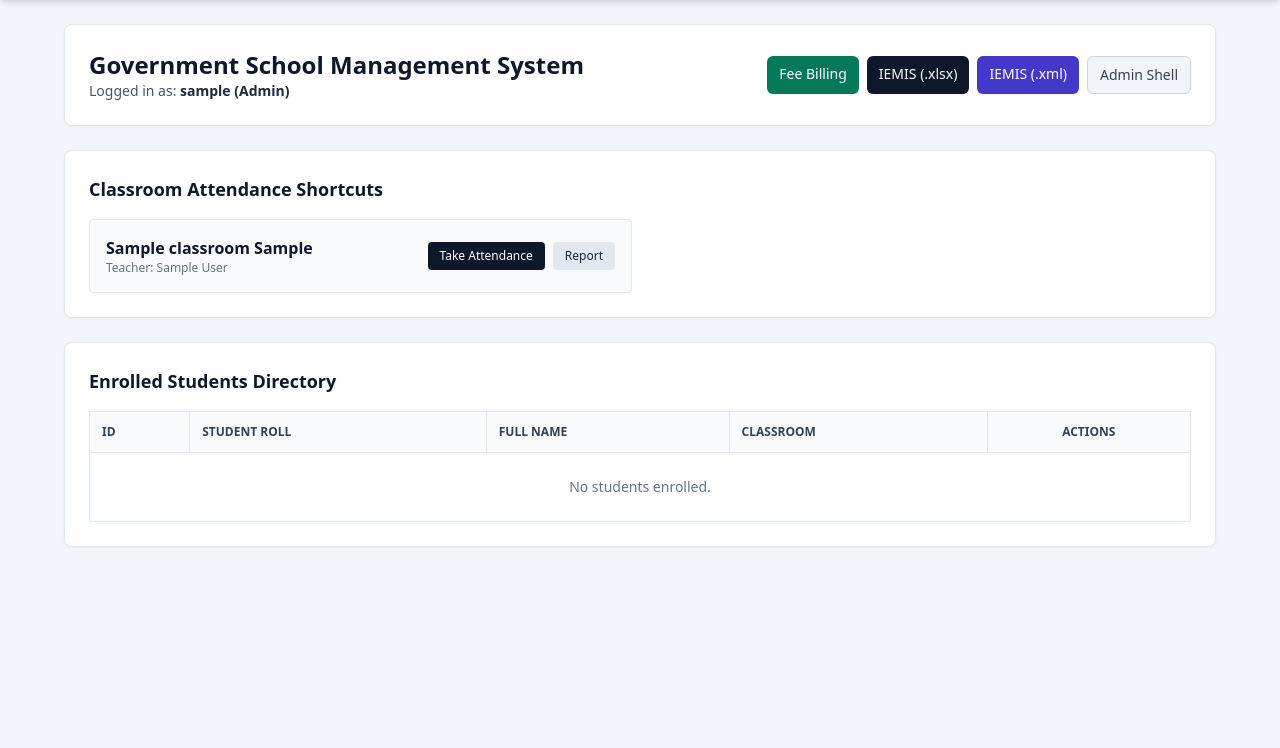
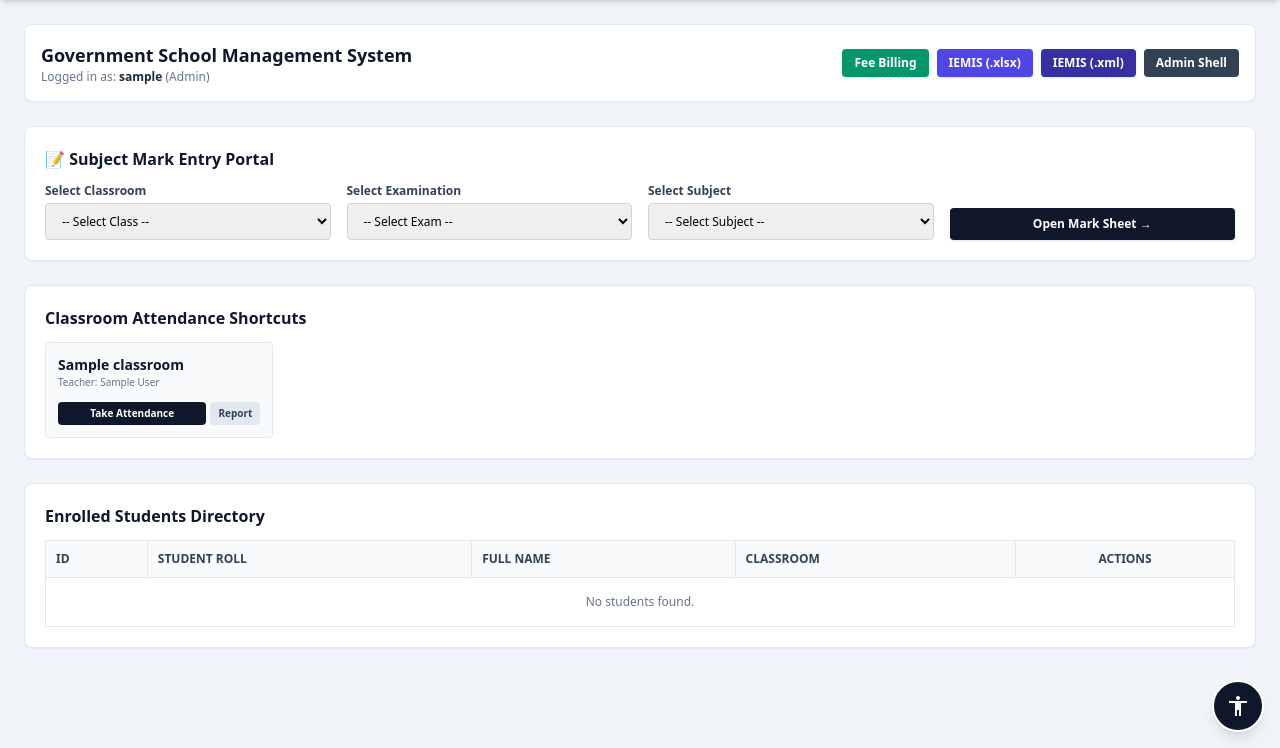
Before and after one commit to akarshanpoudel/gov-school-management-nepal, a Django app: page / in a window 1280 px wide. Shown: the part 52-800 px from the top of the page. Run offline with Django 5.2, Linux system fonts and the light colour scheme; a user stored in the database is signed in; tables that the repository leaves empty hold one stand-in row (values such as "Sample post"); some libraries are stand-ins or nearby versions.

Commit message:
feat(dashboard): enhance dashboard layout and add mark entry portal with accessibility features

```diff
--- a/apps/core/views.py
+++ b/apps/core/views.py
@@ -1,17 +1,19 @@
 from django.shortcuts import render
 from django.contrib.auth.decorators import login_required
+from apps.academics.models import ClassRoom, Exam, Subject
 from apps.users.models import User
-from apps.academics.models import Exam, ClassRoom
 
 @login_required
 def dashboard_view(request):
-    students = User.objects.filter(role=User.Role.STUDENT)
-    latest_exam = Exam.objects.last()
-    classrooms = ClassRoom.objects.all()
+    classrooms = ClassRoom.objects.all().order_by('name')
+    exams = Exam.objects.all().order_by('-date_held')  # Fixed field name here
+    subjects = Subject.objects.all().order_by('code')
+    students = User.objects.filter(role=User.Role.STUDENT).order_by('username')
 
     context = {
+        'classrooms': classrooms,
+        'exams': exams,
+        'subjects': subjects,
         'students': students,
-        'latest_exam': latest_exam,
-        'classrooms': classrooms,
     }
     return render(request, 'core/dashboard.html', context)
--- a/templates/base.html
+++ b/templates/base.html
@@ -22,6 +22,56 @@
                 <a href="{% url 'fees:dashboard' %}" class="text-slate-300 hover:text-white transition font-medium">Fee Engine</a>
                 <a href="{% url 'academics:export_iemis' %}" class="text-slate-300 hover:text-white transition font-medium">IEMIS</a>
             </div>
+            <!-- Floating Accessibility Widget -->
+<div class="fixed bottom-4 right-4 z-50">
+    <!-- Toggle Button with Accessibility Icon -->
+    <button id="a11y-toggle-btn"
+            onclick="toggleA11yMenu()"
+            aria-label="Open Accessibility Options"
+            class="bg-slate-900 text-white p-3 rounded-full shadow-lg hover:bg-slate-800 transition border-2 border-white focus:ring-4 focus:ring-slate-400">
+        <svg class="w-6 h-6 fill-current" viewBox="0 0 24 24">
+            <path d="M12 2c1.1 0 2 .9 2 2s-.9 2-2 2-2-.9-2-2 .9-2 2-2zm9 7h-6v13h-2v-6h-2v6H9V9H3V7h18v2z"/>
+        </svg>
+    </button>
+
+    <!-- Options Menu -->
+    <div id="a11y-menu" class="hidden absolute bottom-14 right-0 bg-white border border-slate-300 rounded-lg shadow-xl p-4 w-56 text-xs text-slate-800 space-y-3">
+        <h3 class="font-bold border-b pb-1 text-slate-900">Accessibility Preferences</h3>
+
+        <button onclick="toggleHighContrast()" class="w-full text-left bg-slate-100 hover:bg-slate-200 p-2 rounded font-medium">
+            🌓 Toggle High Contrast
+        </button>
+
+        <div class="space-y-1">
+            <span class="font-medium text-[11px] text-slate-600">Text Size:</span>
+            <div class="flex gap-2">
+                <button onclick="changeFontSize(1)" class="flex-1 bg-slate-100 hover:bg-slate-200 py-1 rounded font-bold">A+</button>
+                <button onclick="changeFontSize(-1)" class="flex-1 bg-slate-100 hover:bg-slate-200 py-1 rounded font-bold">A-</button>
+                <button onclick="resetFontSize()" class="flex-1 bg-slate-100 hover:bg-slate-200 py-1 rounded">Reset</button>
+            </div>
+        </div>
+    </div>
+</div>
+
+<script>
+function toggleA11yMenu() {
+    document.getElementById('a11y-menu').classList.toggle('hidden');
+}
+
+function toggleHighContrast() {
+    document.body.classList.toggle('invert');
+}
+
+let currentSize = 100;
+function changeFontSize(delta) {
+    currentSize += delta * 10;
+    document.body.style.fontSize = currentSize + '%';
+}
+function resetFontSize() {
+    currentSize = 100;
+    document.body.style.fontSize = '100%';
+}
+</script>
 
             {% if user.is_authenticated %}
             <div class="text-slate-400">
--- a/templates/core/dashboard.html
+++ b/templates/core/dashboard.html
@@ -1,93 +1,147 @@
 {% extends 'base.html' %}
 
+{% block title %}Dashboard - Government School Management System{% endblock %}
+
 {% block content %}
-<div class="max-w-6xl mx-auto space-y-6">
-    <!-- Header Card -->
-    <div class="bg-white p-6 rounded-lg shadow-sm border border-slate-200 flex flex-wrap justify-between items-center gap-4">
+<div class="max-w-7xl mx-auto space-y-6">
+
+    <!-- Top Action Header -->
+    <div class="flex justify-between items-center bg-white p-4 rounded-lg shadow-sm border border-slate-200">
         <div>
-            <h2 class="text-2xl font-bold text-slate-900">Government School Management System</h2>
-            <p class="text-slate-600 text-sm">Logged in as: <span class="font-semibold text-slate-800">{{ request.user.username }} ({{ request.user.get_role_display }})</span></p>
+            <h1 class="text-lg font-bold text-slate-900">Government School Management System</h1>
+            <p class="text-xs text-slate-500">Logged in as: <strong class="text-slate-800">{{ request.user.username }}</strong> ({{ request.user.get_role_display }})</p>
         </div>
-        <div class="flex flex-wrap gap-2">
-            <a href="{% url 'fees:dashboard' %}" class="bg-emerald-700 hover:bg-emerald-800 text-white px-3 py-2 rounded-md text-sm font-medium transition shadow-sm">
-                Fee Billing
-            </a>
-            <a href="{% url 'academics:export_iemis' %}" class="bg-slate-900 text-white px-3 py-2 rounded-md hover:bg-slate-800 text-sm font-medium transition shadow-sm">
-                IEMIS (.xlsx)
-            </a>
-            <a href="{% url 'academics:export_iemis_xml' %}" class="bg-indigo-700 hover:bg-indigo-800 text-white px-3 py-2 rounded-md text-sm font-medium transition shadow-sm">
-                IEMIS (.xml)
-            </a>
-            <a href="/admin/" class="bg-slate-100 text-slate-700 border border-slate-300 px-3 py-2 rounded-md hover:bg-slate-200 text-sm font-medium transition">
-                Admin Shell
-            </a>
+        <div class="flex gap-2">
+            {% if request.user.role == 'ADMIN' %}
+                <a href="{% url 'fees:dashboard' %}" class="bg-emerald-600 hover:bg-emerald-700 text-white px-3 py-1.5 rounded text-xs font-semibold shadow transition">Fee Billing</a>
+                <a href="{% url 'academics:export_iemis' %}" class="bg-indigo-600 hover:bg-indigo-700 text-white px-3 py-1.5 rounded text-xs font-semibold shadow transition">IEMIS (.xlsx)</a>
+                <a href="{% url 'academics:export_iemis_xml' %}" class="bg-indigo-800 hover:bg-indigo-900 text-white px-3 py-1.5 rounded text-xs font-semibold shadow transition">IEMIS (.xml)</a>
+                <a href="/admin/" class="bg-slate-700 hover:bg-slate-800 text-white px-3 py-1.5 rounded text-xs font-semibold transition">Admin Shell</a>
+            {% endif %}
         </div>
     </div>
 
-    <!-- Classroom & Attendance Section -->
-    <div class="bg-white p-6 rounded-lg shadow-sm border border-slate-200">
-        <h3 class="text-lg font-bold text-slate-900 mb-4">Classroom Attendance Shortcuts</h3>
-        <div class="grid grid-cols-1 md:grid-cols-2 gap-4">
-            {% for room in classrooms %}
-            <div class="border border-slate-200 rounded p-4 flex justify-between items-center bg-slate-50">
+    <!-- Mark Entry Direct Portal (NEW) -->
+    <div class="bg-white p-5 rounded-lg shadow-sm border border-slate-200" role="region" aria-labelledby="mark-entry-heading">
+        <h2 id="mark-entry-heading" class="text-base font-bold text-slate-900 mb-3 flex items-center gap-2">
+            📝 Subject Mark Entry Portal
+        </h2>
+
+        <form id="markEntryForm" onsubmit="navigateToMarkEntry(event)" class="grid grid-cols-1 md:grid-cols-4 gap-4 items-end">
+            <!-- Select Classroom -->
             <div>
-                    <h4 class="font-bold text-slate-900">{{ room.name }} {{ room.section|default:"" }}</h4>
-                    <p class="text-xs text-slate-500">Teacher: {{ room.class_teacher.get_full_name|default:"Unassigned" }}</p>
+                <label for="select_classroom" class="block text-xs font-semibold text-slate-700 mb-1">Select Classroom</label>
+                <select id="select_classroom" required class="w-full border border-slate-300 rounded px-3 py-2 text-xs focus:ring-2 focus:ring-slate-900 focus:outline-none">
+                    <option value="">-- Select Class --</option>
+                    {% for c in classrooms %}
+                        <option value="{{ c.id }}">{{ c.name }}</option>
+                    {% endfor %}
+                </select>
             </div>
-                <div class="flex gap-2">
-                    <a href="{% url 'academics:attendance_entry' room.id %}" class="bg-slate-900 hover:bg-slate-800 text-white text-xs px-3 py-1.5 rounded font-medium transition">
-                        Take Attendance
-                    </a>
-                    <a href="{% url 'academics:attendance_report' room.id %}" class="bg-slate-200 hover:bg-slate-300 text-slate-800 text-xs px-3 py-1.5 rounded font-medium transition">
-                        Report
-                    </a>
+
+            <!-- Select Examination -->
+            <div>
+                <label for="select_exam" class="block text-xs font-semibold text-slate-700 mb-1">Select Examination</label>
+                <select id="select_exam" required class="w-full border border-slate-300 rounded px-3 py-2 text-xs focus:ring-2 focus:ring-slate-900 focus:outline-none">
+                    <option value="">-- Select Exam --</option>
+                    {% for e in exams %}
+                        <option value="{{ e.id }}">{{ e.title }}</option>
+                    {% endfor %}
+                </select>
+            </div>
+
+            <!-- Select Subject -->
+            <div>
+                <label for="select_subject" class="block text-xs font-semibold text-slate-700 mb-1">Select Subject</label>
+                <select id="select_subject" required class="w-full border border-slate-300 rounded px-3 py-2 text-xs focus:ring-2 focus:ring-slate-900 focus:outline-none">
+                    <option value="">-- Select Subject --</option>
+                    {% for s in subjects %}
+                        <option value="{{ s.id }}">{{ s.name }} ({{ s.code }})</option>
+                    {% endfor %}
+                </select>
+            </div>
+
+            <!-- Submit Button -->
+            <div>
+                <button type="submit" class="w-full bg-slate-900 hover:bg-slate-800 text-white py-2 rounded text-xs font-semibold shadow transition focus:ring-2 focus:ring-slate-900 focus:outline-none">
+                    Open Mark Sheet →
+                </button>
+            </div>
+        </form>
+    </div>
+
+    <!-- Classroom Attendance Shortcuts -->
+    <div class="bg-white p-5 rounded-lg shadow-sm border border-slate-200">
+        <h2 class="text-base font-bold text-slate-900 mb-3">Classroom Attendance Shortcuts</h2>
+        <div class="grid grid-cols-1 sm:grid-cols-2 md:grid-cols-5 gap-3">
+            {% for classroom in classrooms %}
+            <div class="border border-slate-200 rounded p-3 flex flex-col justify-between bg-slate-50">
+                <div>
+                    <h3 class="font-bold text-sm text-slate-900">{{ classroom.name }}</h3>
+                    <p class="text-[10px] text-slate-500">Teacher: {{ classroom.class_teacher.get_full_name|default:"Unassigned" }}</p>
+                </div>
+                <div class="flex gap-1 mt-3">
+                    <a href="{% url 'academics:attendance_entry' classroom.id %}" class="flex-1 bg-slate-900 text-white text-[10px] text-center py-1 rounded font-semibold hover:bg-slate-800 transition">Take Attendance</a>
+                    <a href="{% url 'academics:attendance_report' classroom.id %}" class="bg-slate-200 text-slate-700 text-[10px] px-2 py-1 rounded font-semibold hover:bg-slate-300 transition">Report</a>
                 </div>
             </div>
-            {% empty %}
-            <p class="text-sm text-slate-500 col-span-2">No classrooms available.</p>
             {% endfor %}
         </div>
     </div>
 
-    <!-- Student List Section -->
-    <div class="bg-white p-6 rounded-lg shadow-sm border border-slate-200">
-        <h3 class="text-lg font-bold text-slate-900 mb-4">Enrolled Students Directory</h3>
-
-        <table class="w-full text-left border-collapse border border-slate-200 text-sm">
-            <thead class="bg-slate-50 text-slate-700 uppercase text-xs font-semibold">
+    <!-- Enrolled Students Directory -->
+    <div class="bg-white p-5 rounded-lg shadow-sm border border-slate-200">
+        <h2 class="text-base font-bold text-slate-900 mb-3">Enrolled Students Directory</h2>
+        <div class="overflow-x-auto">
+            <table class="w-full text-left border-collapse border border-slate-200 text-xs">
+                <thead class="bg-slate-50 text-slate-700 uppercase font-semibold">
                     <tr>
-                    <th class="border border-slate-200 p-3">ID</th>
-                    <th class="border border-slate-200 p-3">Student Roll</th>
-                    <th class="border border-slate-200 p-3">Full Name</th>
-                    <th class="border border-slate-200 p-3">Classroom</th>
-                    <th class="border border-slate-200 p-3 text-center">Actions</th>
+                        <th class="border border-slate-200 p-2.5">ID</th>
+                        <th class="border border-slate-200 p-2.5">Student Roll</th>
+                        <th class="border border-slate-200 p-2.5">Full Name</th>
+                        <th class="border border-slate-200 p-2.5">Classroom</th>
+                        <th class="border border-slate-200 p-2.5 text-center">Actions</th>
                     </tr>
                 </thead>
                 <tbody class="divide-y divide-slate-200">
                     {% for student in students %}
-                <tr class="hover:bg-slate-50 transition">
-                    <td class="border border-slate-200 p-3 font-mono text-slate-500">{{ student.id }}</td>
-                    <td class="border border-slate-200 p-3 font-medium text-slate-900">{{ student.username }}</td>
-                    <td class="border border-slate-200 p-3 text-slate-700">{{ student.get_full_name|default:"N/A" }}</td>
-                    <td class="border border-slate-200 p-3 text-slate-600">{{ student.classroom.name|default:"Unassigned" }}</td>
-                    <td class="border border-slate-200 p-3 text-center space-x-1">
-                        {% if latest_exam %}
-                            <a href="{% url 'academics:report_card' student.id latest_exam.id %}" class="inline-block bg-emerald-600 hover:bg-emerald-700 text-white px-2.5 py-1 rounded text-xs font-medium transition">
-                                Grade Sheet
-                            </a>
+                    <tr class="hover:bg-slate-50">
+                        <td class="border border-slate-200 p-2.5 font-mono">{{ student.id }}</td>
+                        <td class="border border-slate-200 p-2.5 font-mono font-semibold">{{ student.username }}</td>
+                        <td class="border border-slate-200 p-2.5 font-medium">{{ student.get_full_name|default:student.username }}</td>
+                        <td class="border border-slate-200 p-2.5">{{ student.classroom.name|default:"Unassigned" }}</td>
+                        <td class="border border-slate-200 p-2.5 text-center space-x-1">
+                            {% if exams.first %}
+                            <a href="{% url 'academics:report_card' student.id exams.first.id %}" class="bg-emerald-700 text-white text-[10px] px-2.5 py-1 rounded font-semibold hover:bg-emerald-800 transition">Grade Sheet</a>
                             {% endif %}
-                        <a href="{% url 'academics:character_certificate' student.id %}" class="inline-block bg-slate-800 hover:bg-slate-900 text-white px-2.5 py-1 rounded text-xs font-medium transition">
-                            Certificate
-                        </a>
+                            <a href="{% url 'academics:character_certificate' student.id %}" class="bg-slate-800 text-white text-[10px] px-2.5 py-1 rounded font-semibold hover:bg-slate-900 transition">Certificate</a>
                         </td>
                     </tr>
                     {% empty %}
                     <tr>
-                    <td colspan="5" class="p-6 text-center text-slate-500">No students enrolled.</td>
+                        <td colspan="5" class="p-4 text-center text-slate-500">No students found.</td>
                     </tr>
                     {% endfor %}
                 </tbody>
             </table>
         </div>
     </div>
+
+</div>
+
+<!-- JavaScript to build dynamic Mark Entry URL -->
+<script>
+function navigateToMarkEntry(event) {
+    event.preventDefault();
+    const classroomId = document.getElementById('select_classroom').value;
+    const examId = document.getElementById('select_exam').value;
+    const subjectId = document.getElementById('select_subject').value;
+
+    if (classroomId && examId && subjectId) {
+        window.location.href = `/academics/marks/entry/${classroomId}/${examId}/${subjectId}/`;
+    } else {
+        alert('Please select Classroom, Exam, and Subject.');
+    }
+}
+</script>
 {% endblock %}
```
Lines whose indentation alone changed are shown as unchanged.
